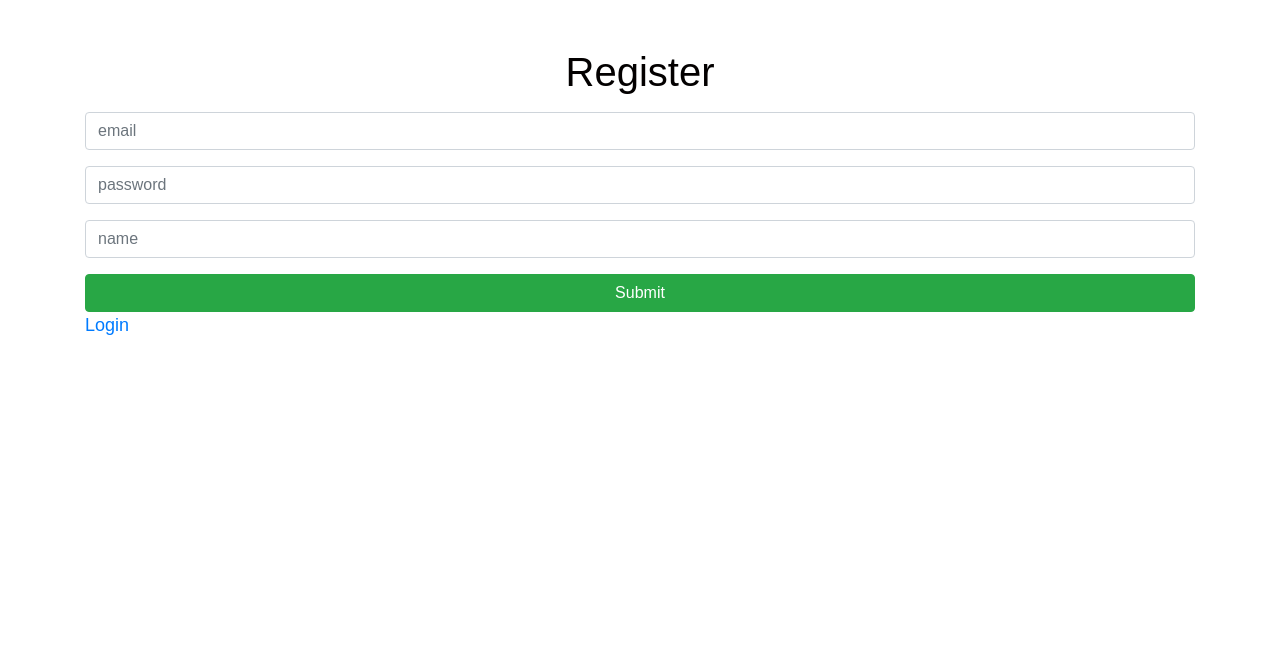
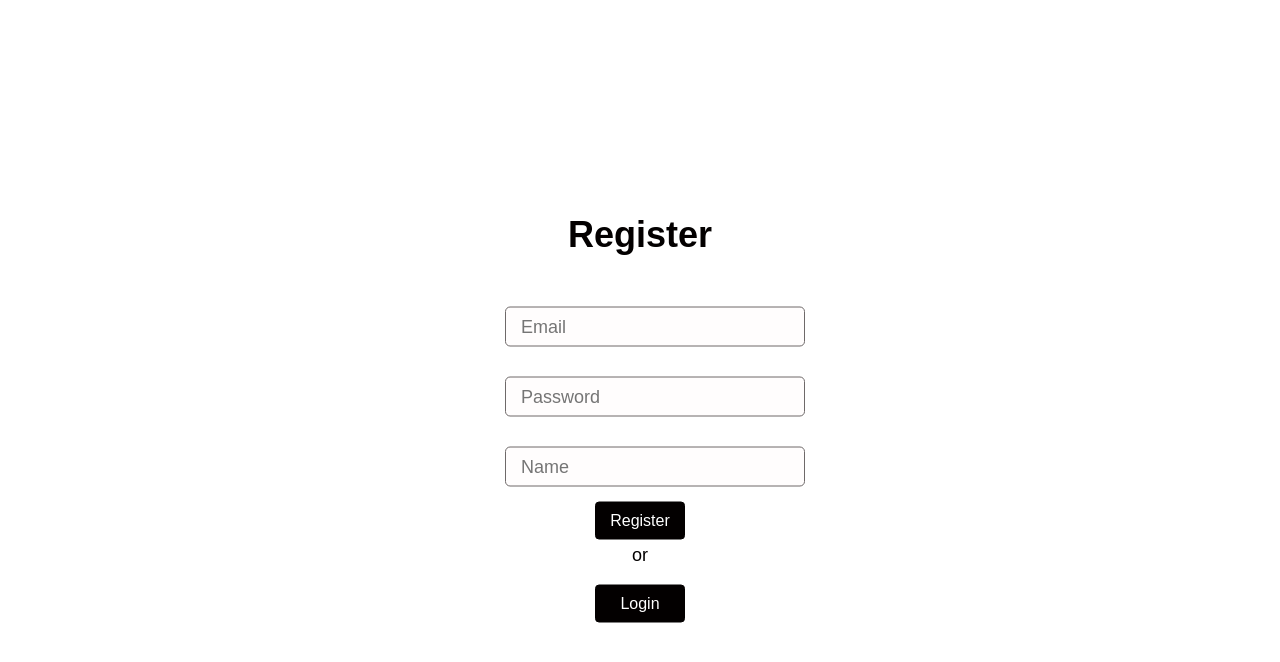
Before and after one commit to JolantaWro/verification_companies, a React (Create React App) app in the folder client/: page /register in a window 1280 px wide. Shown: the top 662 px of the page. Built offline with nearby package versions, Linux system fonts and the light colour scheme; no server answers.

Commit message:
add css in Register component

```diff
--- a/client/src/components/Register.js
+++ b/client/src/components/Register.js
@@ -47,35 +47,40 @@ const Register = ({ setAuth }) => {
 
   return (
     <>
-      <h1 className="mt-5 text-center">Register</h1>
-      <form onSubmit={onSubmitForm}>
+      <div className="container__content">
+        <div className="container--central">
+            <p className="heading heading--x-large">Register</p>
+            <form onSubmit={onSubmitForm} className="form form--bigger">
               <input
                 type="text"
                 name="email"
                 value={email}
-          placeholder="email"
+                placeholder="Email"
                 onChange={e => onChange(e)}
-          className="form-control my-3"
+                className="form__item"
               />
               <input
                 type="password"
                 name="password"
                 value={password}
-          placeholder="password"
+                placeholder="Password"
                 onChange={e => onChange(e)}
-          className="form-control my-3"
+                className="form__item"
               />
               <input
                 type="text"
                 name="name"
                 value={name}
-          placeholder="name"
+                placeholder="Name"
                 onChange={e => onChange(e)}
-          className="form-control my-3"
+                className="form__item"
               />
-        <button className="btn btn-success btn-block">Submit</button>
+              <button className="btn btn-primary">Register</button>
             </form>
-      <Link to="/login">Login</Link>
+            <p className="text">or</p>
+            <Link to="/login" className="btn btn-primary">Login</Link>
+        </div>
+      </div>
     </>
   );
 };
--- a/client/src/index.css
+++ b/client/src/index.css
@@ -189,6 +189,11 @@ input[type=number]::-webkit-outer-spin-button {
   width: 300px;
 }
 
+.form--bigger {
+  height: 250px;
+  width: 300px;
+}
+
 .form__item {
   padding-left: 15px;
   text-align: left;
```
Lines whose indentation alone changed are shown as unchanged.
